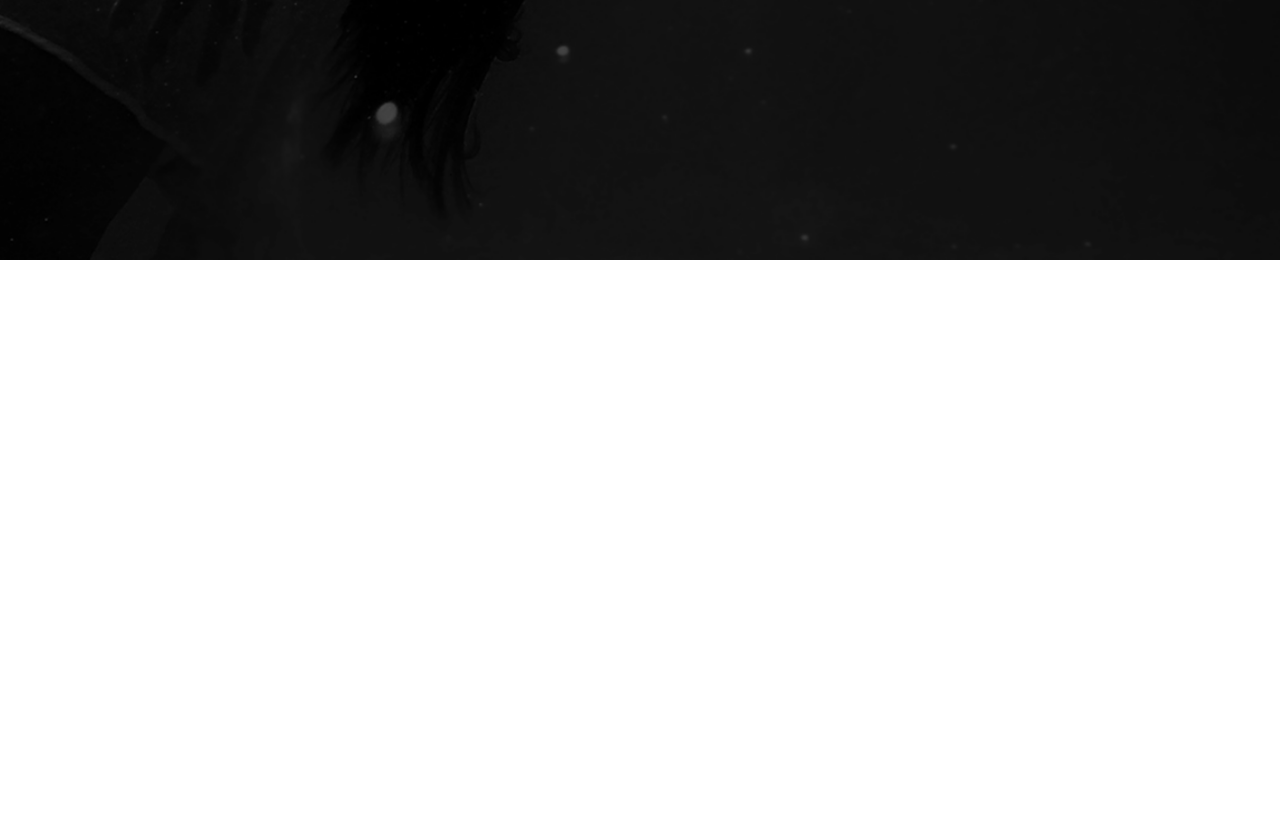
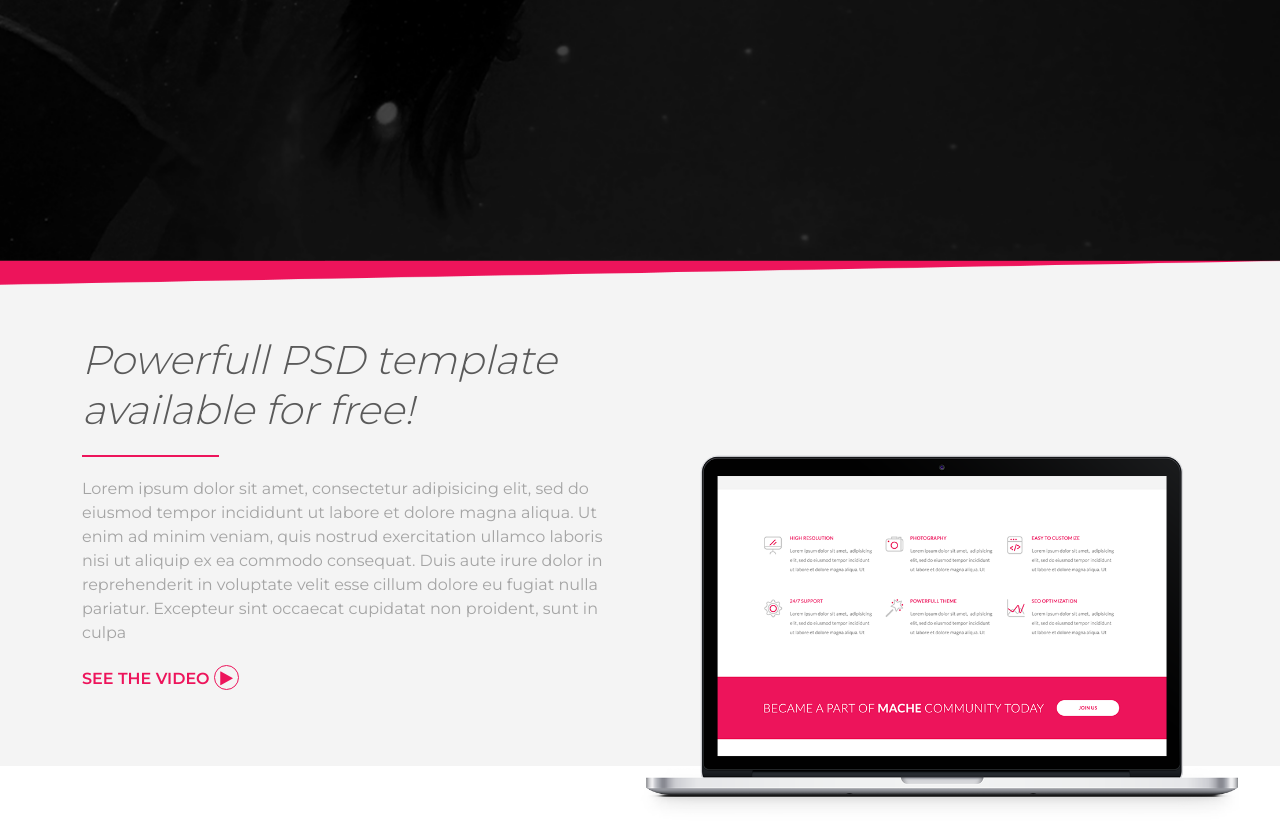
Before and after one commit to Turjo884/Mache-Bootstrap, a plain HTML site: page index.html in a window 1280 px wide. Shown: the part 634-1455 px from the top of the page. Before the commit the page ends 894 px from the top, so only its background shows below. Drawn offline with nearby package versions, Linux system fonts and the light colour scheme.

Commit message:
working end on about section

```diff
--- a/css/style.css
+++ b/css/style.css
@@ -13,6 +13,11 @@ a{
 ul{
     margin: 0;
     padding: 0;
+}
+.title-border{
+    width: 25%;
+    height: 2px;
+    background: #ed145b;
 }
 /*End Global CSS  */
 
@@ -48,9 +53,6 @@ header h1 span{
     font-weight: 700;
 }
 header .title-border{
-    width: 21%;
-    height: 2px;
-    background: #ed145b;
     margin: 20px auto;
 }
 header p{
@@ -72,3 +74,59 @@ header p{
     margin: 0 auto;
 }
 /* End  Header Section */
+
+/* Start About Section */
+.about{
+    background: #f4f4f4;
+    padding: 75px 0;
+    position: relative;
+}
+.about::after{
+    content: '';
+    position: absolute;
+    top: 0;
+    left: 0;
+    background: url(../img/crop-line.png) no-repeat top center;
+    background-size: cover;
+    width: 100%;
+    height: 30px;
+}
+.about h2{
+    font-size: 40px;
+    font-weight: 300;
+    color: #5a5a5a;
+    font-style: italic;
+    line-height: 50px;
+}
+.about .title-border{
+    margin: 20px 0;
+}
+.about p{
+    font-size: 16px;
+    padding-bottom: 20px;
+    margin: 0;
+}
+.about a{
+    text-transform: uppercase;
+    color:#ed145b;
+    font-weight: 600;
+}
+.fa-play{
+    border: 1px solid #ed145b;
+    border-radius: 50%;
+    padding: 4px;
+    width: 25px;
+    height: 25px;
+    text-align: center;
+    line-height: 16px;
+}
+.laptop-screen{
+    position: relative;
+}
+.laptop-screen .screen-img{
+    position: absolute;
+    bottom: -130px;
+    left: 0;
+    width: 600px;
+}
+/* Start About Section */
--- a/index.html
+++ b/index.html
@@ -7,9 +7,17 @@
 
     <title>Mache | One Page Website</title>
 
-    <!-- Start Bootstrap CSS -->
+    <!-- Start Bootstrap CSS CDN -->
     <link rel="stylesheet" href="https://cdn.jsdelivr.net/npm/bootstrap@5.0.1/dist/css/bootstrap.min.css">
-    <!-- Start Bootstrap CSS -->
+    <!-- Start Bootstrap CSS CDN -->
+
+    <!-- Start Fancy Box CSS Link -->
+    <link rel="stylesheet" href="https://cdn.jsdelivr.net/gh/fancyapps/fancybox@3.5.7/dist/jquery.fancybox.min.css" />
+    <!-- End Fancy Box CSS Link -->
+
+    <!-- Start Font Awesome CDN Link -->
+    <link rel="stylesheet" href="https://stackpath.bootstrapcdn.com/font-awesome/4.7.0/css/font-awesome.min.css">
+    <!-- End Font Awesome CDN Link -->
 
     <!-- Stat Theme CSS -->
     <link rel="stylesheet" href="css/style.css">
@@ -83,9 +91,38 @@
     </header>
 
 
+    <!-- Start About Section -->
+    <section class="about">
+     <div class="container">
+      <div class="row">
+        <div class="col-lg-6">
+          <h2>Powerfull PSD template
+          available  for free!</h2>
+          <div class="title-border"></div>
+          <p>Lorem ipsum dolor sit amet, consectetur adipisicing elit, sed do eiusmod tempor incididunt ut labore et dolore magna aliqua. Ut enim ad minim veniam, quis nostrud exercitation ullamco laboris nisi ut aliquip ex ea commodo consequat. Duis aute irure dolor in reprehenderit in voluptate velit esse cillum dolore eu fugiat nulla pariatur. Excepteur sint occaecat cupidatat non proident, sunt in culpa</p>
+          <a data-fancybox href="https://www.youtube.com/watch?v=giWIr7U1deA">See the video <i class="fa fa-play" aria-hidden="true"></i> </a>
+        </div>
+        <div class="col-lg-6 laptop-screen">
+          <img src="img/laptop.png" class="screen-img" alt="laptop">
+        </div>
+      </div>
+     </div>
+    </section>
+    <!-- End  About Section -->
+
+
+
+    <!-- Start JQuery File -->
+    <script src="https://cdn.jsdelivr.net/npm/jquery@3.5.1/dist/jquery.min.js"></script>
+    <!-- Start JQuery File -->
 
    <!-- Start Bootstrap JS CDN -->
    <script src="https://cdn.jsdelivr.net/npm/bootstrap@5.0.1/dist/js/bootstrap.bundle.min.js"></script>
    <!-- End Bootstrap JS CDN -->
+
+   <!-- Start Fancy Box JQuery Link -->
+   <script src="https://cdn.jsdelivr.net/gh/fancyapps/fancybox@3.5.7/dist/jquery.fancybox.min.js"></script>
+   <!-- Start Fancy Box JQuery Link -->
+
 </body>
 </html>
```
